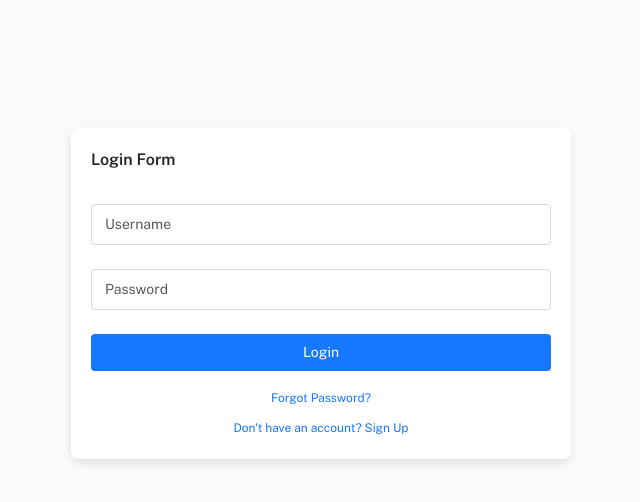
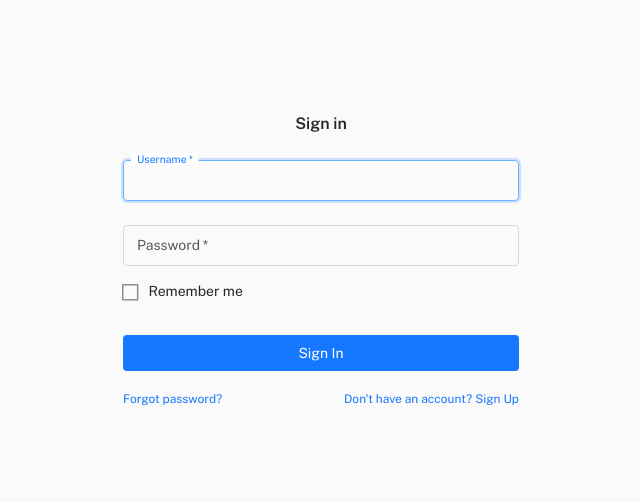
Before and after one commit to Ananyajhala1/shipment-claim-portal, a React (Vite) app in the folder frontend/: page /free/login in a window 1280 px wide. Shown: the top 502 px of the page, without its empty margins (319-959 px from the left). Built offline with nearby package versions, Linux system fonts and the light colour scheme.

Commit message:
login page

```diff
--- a/frontend/package.json
+++ b/frontend/package.json
@@ -32,6 +32,7 @@
     "@mui/material": "^5.15.12",
     "@mui/system": "^5.15.12",
     "@svgr/webpack": "^8.1.0",
+    "@tailwindcss/postcss7-compat": "^2.2.17",
     "@vitejs/plugin-react": "^4.2.1",
     "apexcharts": "^3.49.0",
     "axios": "^1.7.2",
@@ -94,6 +95,7 @@
     "eslint-plugin-react": "^7.34.0",
     "eslint-plugin-react-hooks": "^4.6.0",
     "prettier": "^3.2.5",
-    "react-error-overlay": "6.0.11"
+    "react-error-overlay": "6.0.11",
+    "tailwindcss": "^3.4.6"
   }
 }
--- /dev/null
+++ b/frontend/src/index.css
@@ -0,0 +1,3 @@
+@tailwind base;
+@tailwind components;
+@tailwind utilities;
--- a/frontend/src/index.jsx
+++ b/frontend/src/index.jsx
@@ -30,6 +30,7 @@ import '@fontsource/public-sans/700.css';
 // project import
 import App from './App';
 import reportWebVitals from './reportWebVitals';
+import './index.css';
 
 const root = ReactDOM.createRoot(document.getElementById('root'));
 
--- /dev/null
+++ b/frontend/src/pages/Login/Container/index.jsx
@@ -0,0 +1,54 @@
+import React, { useState } from 'react';
+import axios from 'axios';
+import Signin from '../Presentation/index';
+
+const Login = () => {
+  const [username, setUsername] = useState('');
+  const [password, setPassword] = useState('');
+  const [userDetails, setUserDetails] = useState(null);
+  const [error, setError] = useState('');
+
+  const handleSubmit = async (e) => {
+    e.preventDefault();
+
+    const params = new URLSearchParams({ username, password }).toString();
+    const url = `https://localhost:7265/api/Login?${params}`;
+
+    try {
+      const response = await axios.post(url);
+
+      if (response.status === 200) {
+        const data = response.data;
+        console.log(data);
+
+        // Save the token and user details
+        localStorage.setItem('authToken', data.authToken);
+        localStorage.setItem('refreshToken', data.refreshToken);
+        localStorage.setItem('firstName', data.firstName);
+        localStorage.setItem('companyId', data.companyId);
+        localStorage.setItem('companyName', data.companyName);
+
+        // Update state to show user details
+        setUserDetails(data);
+        setError('');
+      } else {
+        console.error('Login failed');
+        setError('Login failed. Please check your username and password.');
+        // Clear user details in case of error
+        setUserDetails(null);
+      }
+    } catch (err) {
+      console.error('Network error:', err);
+      setError('Network error. Please try again later.');
+      setUserDetails(null);
+    }
+  };
+
+  return (
+    <div>
+      <Signin username = {username} setUsername = {setUsername} password={password} setPassword={setPassword} userDetails = {userDetails} error={error} handleSubmit = {handleSubmit}/>
+    </div>
+  )
+};
+
+export default Login;
--- a/frontend/src/pages/Login/Presentation/index.jsx
+++ b/frontend/src/pages/Login/Presentation/index.jsx
@@ -1,54 +1,89 @@
-import TextField from '@mui/material/TextField';
-import Button from '@mui/material/Button';
-import Link from '@mui/material/Link';
-import Box from '@mui/material/Box';
-import Typography from '@mui/material/Typography';
+import React, { useState } from 'react';
+import { Container, Box, Typography, TextField, FormControlLabel, Checkbox, Button, Grid, Link } from '@mui/material';
 
-export const Login = () => {
+export default function Signin({ username, setUsername, password, setPassword, userDetails, error, handleSubmit }) {
+  const [isLoggedIn, setIsLoggedIn] = useState(false);
+
+  const handleFormSubmit = (e) => {
+    handleSubmit(e);
+    setIsLoggedIn(true);
+  };
 
   return (
+    <div className="flex flex-col items-center mt-12 font-sans">
+      {(!isLoggedIn || error) && (
+        <Container component="main" maxWidth="xs">
           <Box
-      component="form"
             sx={{
-        maxWidth: '500px',
-        // margin: 'auto',
-        padding: '20px',
-        borderRadius: '8px',
-        boxShadow: '0 4px 8px rgba(0,0,0,0.1)',
-        backgroundColor: 'white',
-        marginX: 'auto',
-        marginTop: '10%',
+              marginTop: 8,
+              display: 'flex',
+              flexDirection: 'column',
+              alignItems: 'center',
             }}
           >
-      <Typography variant="h5" component="div" sx={{ mb: 2 }}>
-        Login Form
+            <Typography component="h1" variant="h5">
+              Sign in
             </Typography>
+            <Box component="form" onSubmit={handleFormSubmit} noValidate sx={{ mt: 1 }}>
               <TextField
+                margin="normal"
+                required
                 fullWidth
+                id="email"
                 label="Username"
-
-        margin="normal"
+                name="email"
+                autoComplete="email"
+                autoFocus
+                onChange={(e) => setUsername(e.target.value)}
               />
               <TextField
+                margin="normal"
+                required
                 fullWidth
+                name="password"
+                label="Password"
                 type="password"
-        label="Password"
-        margin="normal"
-        sx={{ mt: 2 }}
+                id="password"
+                autoComplete="current-password"
+                onChange={(e) => setPassword(e.target.value)}
               />
-      <Button type="submit" variant="contained" color="primary" fullWidth sx={{ mt: 2 }}>
-        Login
+              <FormControlLabel
+                control={<Checkbox value="remember" color="primary" />}
+                label="Remember me"
+              />
+              {error && <Typography variant="body2" color="error">{error}</Typography>}
+              <Button
+                type="submit"
+                fullWidth
+                variant="contained"
+                sx={{ mt: 3, mb: 2 }}
+              >
+                Sign In
               </Button>
-      <Box sx={{ mt: 2, textAlign: 'center' }}>
+              <Grid container>
+                <Grid item xs>
                   <Link href="#" variant="body2">
-          Forgot Password?
+                    Forgot password?
                   </Link>
-        <Box mt={1}>
+                </Grid>
+                <Grid item>
                   <Link href="#" variant="body2">
-            Don't have an account? Sign Up
+                    {"Don't have an account? Sign Up"}
                   </Link>
+                </Grid>
+              </Grid>
             </Box>
           </Box>
-    </Box>
+        </Container>
+      )}
+      {isLoggedIn && !error && userDetails && (
+        <div className="w-full max-w-sm bg-white shadow-md rounded px-8 pt-6 pb-8 mt-4">
+          <h2 className="text-xl font-bold mb-4">User Details</h2>
+          <p className="mb-2"><strong>First Name:</strong> {userDetails.firstName}</p>
+          <p className="mb-2"><strong>Company Name:</strong> {userDetails.companyName}</p>
+          <p className="mb-2"><strong>Company ID:</strong> {userDetails.companyId}</p>
+        </div>
+      )}
+    </div>
   );
-};
+}
--- a/frontend/src/routes/LoginRoutes.jsx
+++ b/frontend/src/routes/LoginRoutes.jsx
@@ -1,4 +1,4 @@
-import { Login } from "../pages/Login/Presentation/index.jsx";
+import  Login  from "../pages/Login/Container/index.jsx";
 
 const LoginRoutes = {
     path : 'login',
--- a/frontend/src/routes/index.jsx
+++ b/frontend/src/routes/index.jsx
@@ -6,6 +6,6 @@ import LoginRoutes from './LoginRoutes';
 
 // ==============================|| ROUTING RENDER ||============================== //
 
-const router = createBrowserRouter([MainRoutes, LoginRoutes], { basename: import.meta.env.VITE_APP_BASE_NAME });
+const router = createBrowserRouter([ MainRoutes, LoginRoutes], { basename: import.meta.env.VITE_APP_BASE_NAME });
 
 export default router;
--- /dev/null
+++ b/frontend/tailwind.config.js
@@ -0,0 +1,10 @@
+/** @type {import('tailwindcss').Config} */
+module.exports = {
+  content: [
+    "./src/**/*.{js,jsx,ts,tsx}",
+  ],
+  theme: {
+    extend: {},
+  },
+  plugins: [],
+}
--- a/frontend/vite.config.mjs
+++ b/frontend/vite.config.mjs
@@ -9,7 +9,7 @@ import jsconfigPaths from 'vite-jsconfig-paths';
 export default defineConfig({
   plugins: [react(), jsconfigPaths()],
   // https://github.com/jpuri/react-draft-wysiwyg/issues/1317
-  base: '/free', // accessing env variable is not possible here. So hard coding this.
+  base: '/', // accessing env variable is not possible here. So hard coding this.
   define: {
     global: 'window'
   },
```
Also changed, not shown: frontend/tsconfig.node.json (+8 -4 lines), 2 other files (tests, documents, lock files or other folders). Lines whose indentation alone changed are shown as unchanged.
